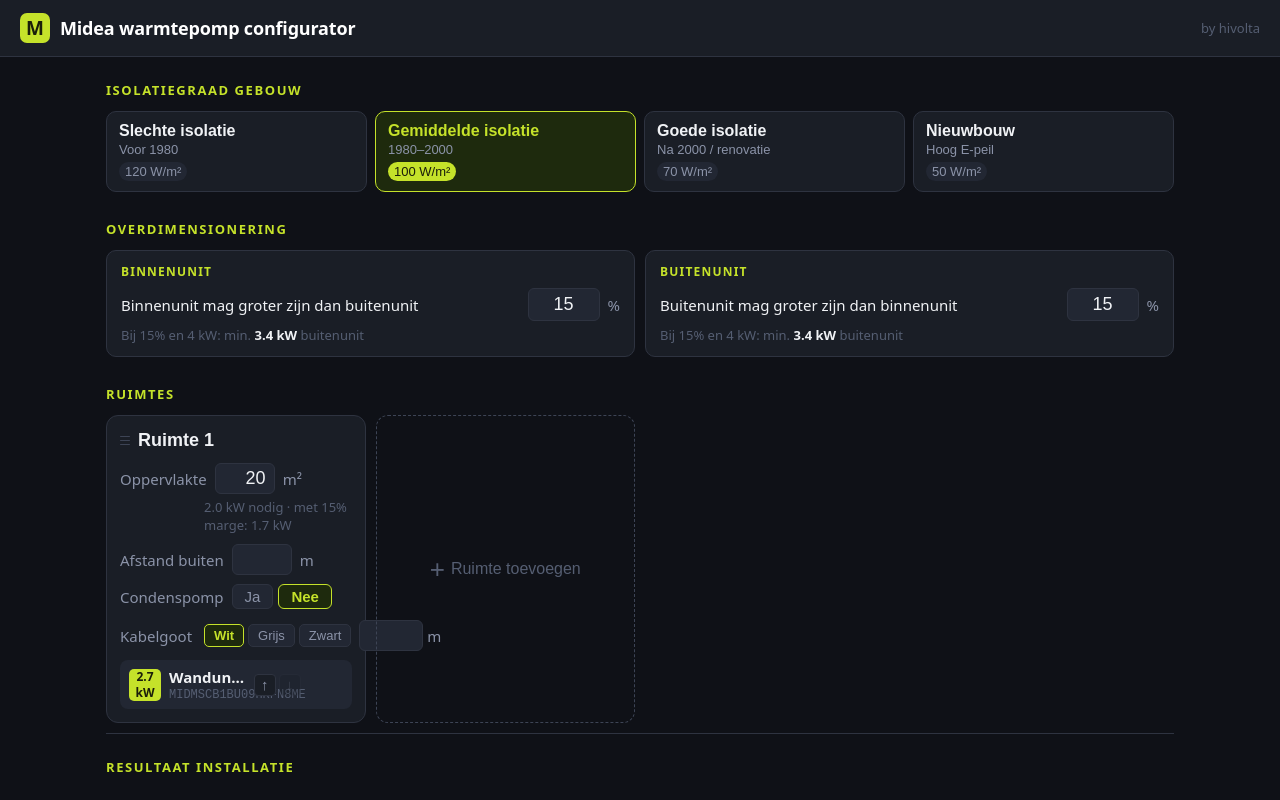
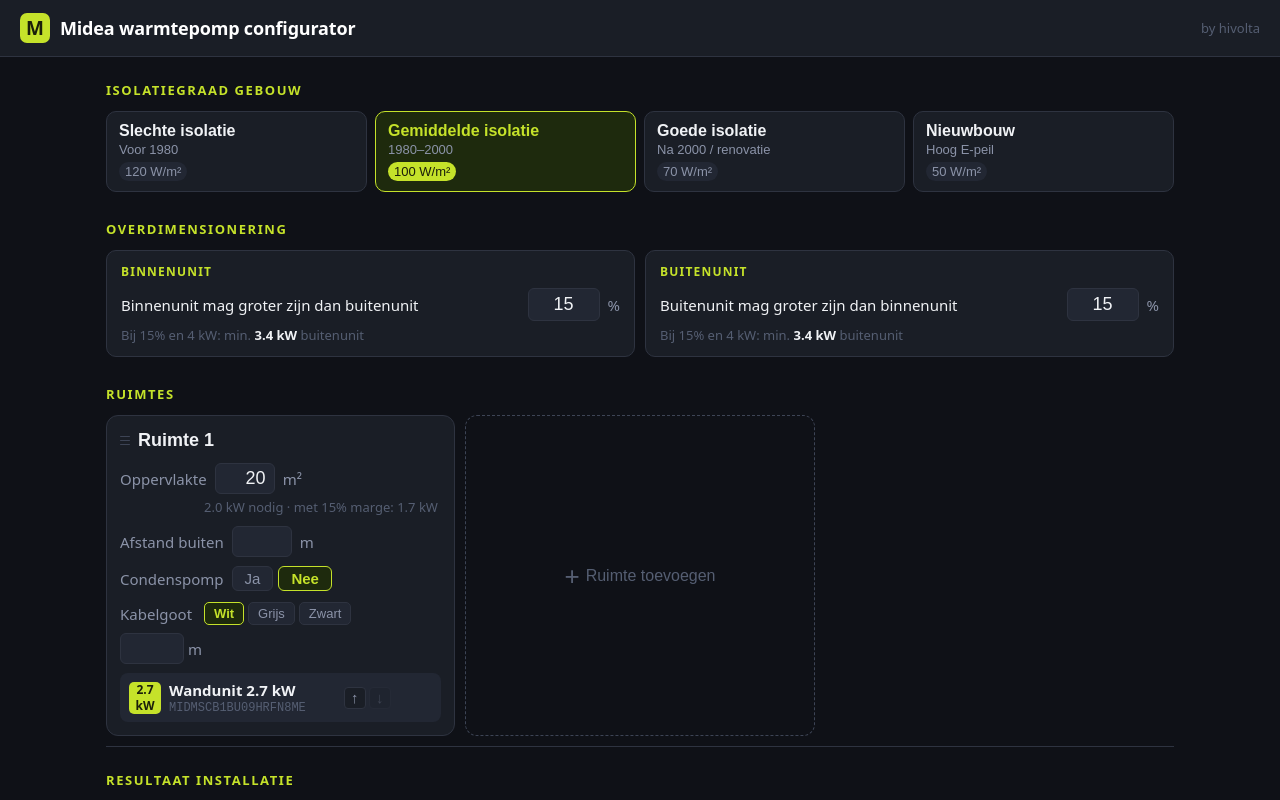
Before and after one commit to hivolta/midea-configurator, a React (Vite) app: page / in a window 1280 px wide. Shown: the top 800 px of the page. Built offline with nearby package versions, Linux system fonts and the light colour scheme.

Commit message:
Fix: ruimtekaartjes breder (minWidth 300px), kabelgoot past er netjes op

```diff
--- a/src/App.jsx
+++ b/src/App.jsx
@@ -292,7 +292,7 @@
 
         {/* Ruimtes */}
         <SectionHead>Ruimtes</SectionHead>
-        <div style={{ display: "grid", gridTemplateColumns: "repeat(auto-fill, minmax(230px, 1fr))", gap: 10, marginBottom: 10 }}>
+        <div style={{ display: "grid", gridTemplateColumns: "repeat(auto-fill, minmax(300px, 1fr))", gap: 10, marginBottom: 10 }}>
           {rooms.map(r => {
             const gi = groups.findIndex(g => g.includes(r.id));
             const kw = ckw(r.sqm, iso.w);
@@ -350,7 +350,7 @@
 
 
                 {/* Kabelgoot binnenunit */}
-                <div style={{ display: "flex", alignItems: "center", gap: 8, marginBottom: 9 }}>
+                <div style={{ display: "flex", alignItems: "center", gap: 8, marginBottom: 9, flexWrap: "wrap" }}>
                   <span style={{ fontSize: 15, color: C.textSecondary, minWidth: 76, flexShrink: 0 }}>Kabelgoot</span>
                   <div style={{ display: "flex", gap: 4 }}>
                     {["wit","grijs","zwart"].map(k => (
```
